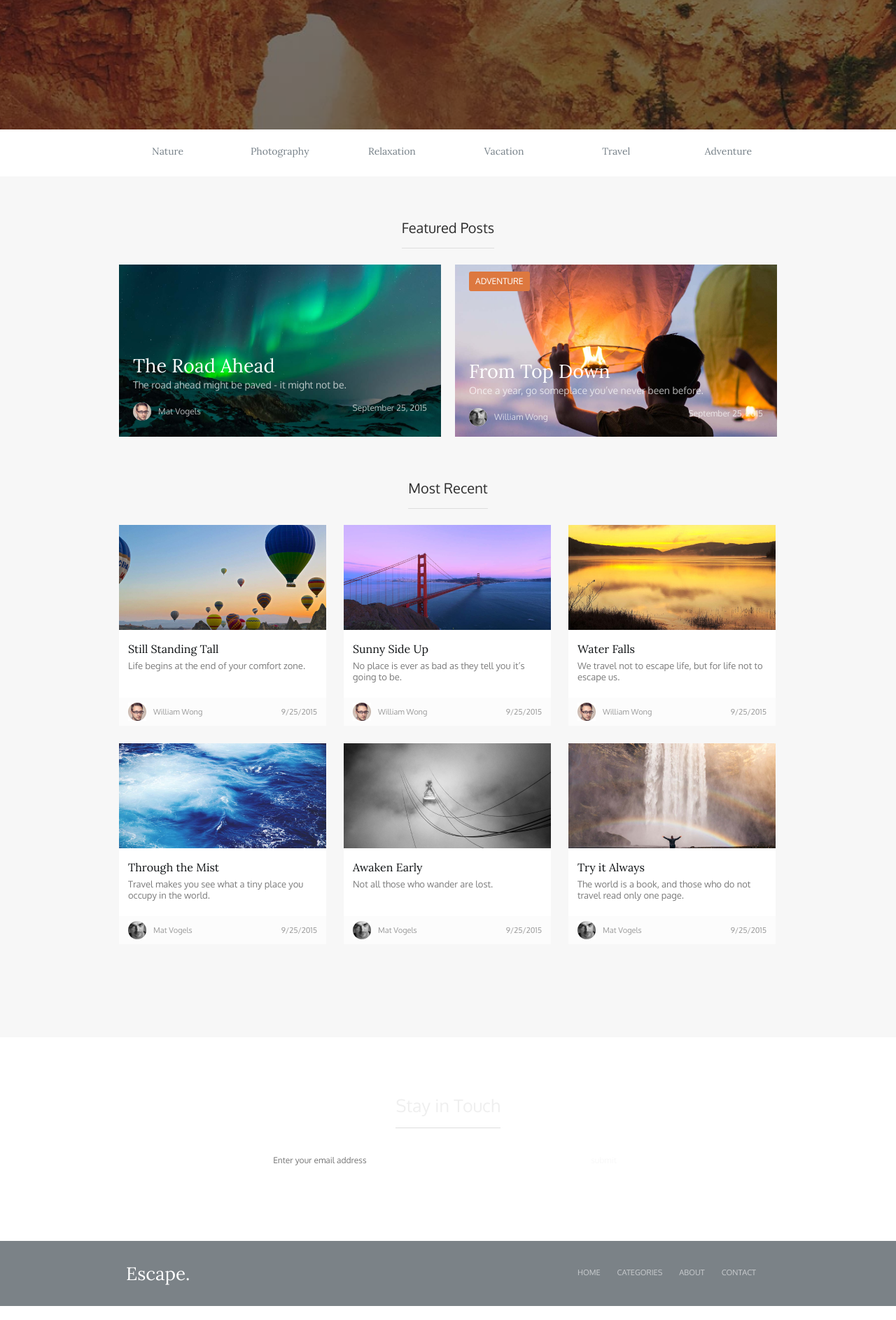
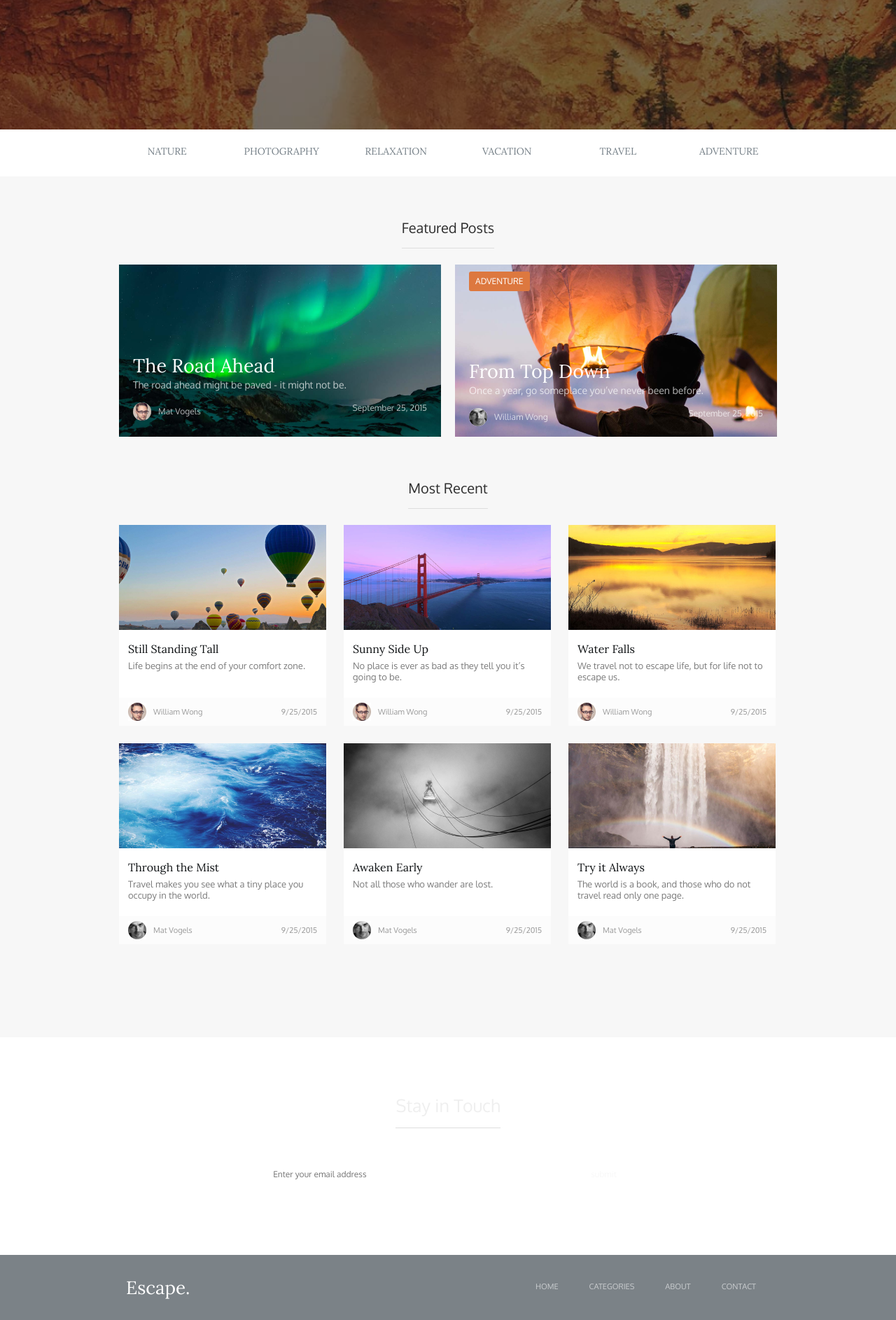
Before and after one commit to MerBasNik/lw4, a plain HTML site: page index.html in a window 1280 px wide. Shown: the part 355-2241 px from the top of the page at 70% size. Drawn offline with Linux system fonts and the light colour scheme.

Commit message:
Add files via upload

```diff
--- a/css/index_style.css
+++ b/css/index_style.css
@@ -2,10 +2,6 @@
 .header {
     background: #754F2B url(../images/header&footer/header.png) center no-repeat;
     background-size: cover;
-    color: #fff;
-}
-
-.header__nav_link {
     color: #fff;
 }
 
@@ -53,38 +49,19 @@
     padding: 13px 0;
     margin-right: 21px;
     width: 16%;
-    transition: 0.1 linear;
 }
 
 .nav__item:last-child {
     margin-right: 0;
 }
 
-.nav__link {
+.nav--item {
     color: #768088;
     font: 400 14px 'Lora';
-    text-decoration: none;
-    display: inline-block;
-    position: relative;
-    padding-bottom: 5px;
 }
 
-.nav__link::after {
-    content: "";
-    position: absolute;
-    bottom: 0;
-    left: 50%;
-    display: block;
-    background: none repeat scroll 0 0 transparent;
-    height: 2px;
-    width: 0;
+.nav--item::after {
     background: #768088;
-    transition: width 0.3s ease 0s, left 0.3s ease 0s;
-}
-
-.nav__link:hover::after {
-    width: 100%;
-    left: 0;
 }
 
 /* SECTION */
@@ -125,6 +102,7 @@
     background: #fff url(../images/features/feat_l.png) center no-repeat;
     background-size: cover;
     margin-right: 10px;
+    position: relative;
 }
 
 .features__item:nth-child(2) {
@@ -151,6 +129,10 @@
 .features__footer {
     display: flex;
     justify-content: space-between;
+    top: 100%;
+    left: 0;
+    z-index: 0;
+    position: sticky;
 }
 
 .features__footer_l {
@@ -231,9 +213,11 @@
     justify-content: space-between;
     align-items: center;
     position: sticky;
+    top: 100%;
+    left: 0;
+    z-index: 0;
     padding: 7px 13px;
     background-color: #FCFCFC;
-    top: 100%;
 }
 
 .about__footer_l {
--- a/css/main-style.css
+++ b/css/main-style.css
@@ -25,17 +25,17 @@
     font: 400 26px 'Lora';
 }
 
-.header__nav_link {
-    padding: 0 20px;
+.nav__link {
+    color: #fff;
+    padding: 0 20px 5px;
     text-decoration: none;
     text-transform: uppercase;
     font: 12px/1.67 'Oxygen';
     display: inline-block;
     position: relative;
-    padding-bottom: 5px;
 }
 
-.header__nav_link::after {
+.nav__link::after {
     content: "";
     position: absolute;
     bottom: 0;
@@ -48,9 +48,13 @@
     transition: width 0.3s ease 0s, left 0.3s ease 0s;
 }
 
-.header__nav_link:hover::after {
+.nav__link:hover::after {
     width: 100%;
     left: 0;
+}
+
+.nav__link:last-child {
+    margin-right: 0;
 }
 
 /* FOOTER */
@@ -77,7 +81,7 @@
     font: 400 25px 'Oxygen';
 }
 
-.footer__input {
+.footer__intro_form {
     margin: 20px 0 0 0;
     display: flex;
     justify-content: center;
@@ -112,7 +116,7 @@
     opacity: 0.6;
 }
 
-.footer__item {
+.footer__inner_item {
     display: flex;
     justify-content: space-between;
     align-items: center;
@@ -125,36 +129,7 @@
     color: #fff;
 }
 
-.footer__nav_link {
-    color: #fff;
+.footer--nav {
     font: 400 11px 'Oxygen';
     opacity: 0.6;
-    text-decoration: none;
-    text-transform: uppercase;
-    display: inline-block;
-    margin-right: 20px;
-    padding-bottom: 5px;
-    position: relative;
 }
-
-.footer__nav_link::after {
-    content: "";
-    position: absolute;
-    bottom: 0;
-    left: 50%;
-    display: block;
-    background: none repeat scroll 0 0 transparent;
-    height: 2px;
-    width: 0;
-    background: #fff;
-    transition: width 0.3s ease 0s, left 0.3s ease 0s;
-}
-
-.footer__nav_link:hover::after {
-    width: 100%;
-    left: 0;
-}
-
-.footer__link:last-child {
-    margin-right: 0;
-}
--- a/css/the-road-ahead_style.css
+++ b/css/the-road-ahead_style.css
@@ -18,12 +18,12 @@
     color: #2E2E2E;
 }
 
-.header__nav_link {
+.header--nav {
     color: #2E2E2E;
 }
 
-.header__nav_link::after {
-    background: #2E2E2E;
+.header--nav::after {
+    background-color: #2E2E2E;
 }
 
 /* INTRO */
--- a/index.html
+++ b/index.html
@@ -16,11 +16,11 @@
                     <div class="header__title">
                         <p>Escape.</p>
                     </div>
-                    <nav class="header__nav">
-                        <a class="header__nav_link" href="#">home</a>
-                        <a class="header__nav_link" href="#">categories</a>
-                        <a class="header__nav_link" href="#">about</a>
-                        <a class="header__nav_link" href="#">contact</a>
+                    <nav class="nav">
+                        <a class="nav__link" href="#">home</a>
+                        <a class="nav__link" href="#">categories</a>
+                        <a class="nav__link" href="#">about</a>
+                        <a class="nav__link" href="#">contact</a>
                     </nav>
                 </div>
                 <div class="intro">
@@ -38,22 +38,22 @@
             <div class="container">
                 <div class="nav__inner">
                     <div class="nav__item">
-                        <a class="nav__link" href="#">Nature</a>
+                        <a class="nav--item nav__link" href="#">Nature</a>
                     </div>
                     <div class="nav__item">
-                        <a class="nav__link" href="#">Photography</a>
+                        <a class="nav--item nav__link" href="#">Photography</a>
                     </div>
                     <div class="nav__item">
-                        <a class="nav__link" href="#">Relaxation</a>
+                        <a class="nav--item nav__link" href="#">Relaxation</a>
                     </div>
                     <div class="nav__item">
-                        <a class="nav__link" href="#">Vacation</a>
+                        <a class="nav--item nav__link" href="#">Vacation</a>
                     </div>
                     <div class="nav__item">
-                        <a class="nav__link" href="#">Travel</a>
+                        <a class="nav--item nav__link" href="#">Travel</a>
                     </div>
                     <div class="nav__item">
-                        <a class="nav__link" href="#">Adventure</a>
+                        <a class="nav--item nav__link" href="#">Adventure</a>
                     </div>
                 </div>
             </div>
@@ -232,23 +232,23 @@
                     <div class="footer__intro_title">
                         <p class="footer__intro_p">Stay in Touch</p>
                     </div>
-                    <form class="footer__input">
-                        <input class="input__text" type="text" placeholder="Enter your email address">
-                        <input class="input__submit" type="submit" value="submit">
+                    <form class="footer__intro_form">
+                        <input class="footer__intro_form input__text" type="text" name="email" placeholder="Enter your email address">
+                        <input class="footer__intro_form input__submit" type="submit" value="submit">
                     </form>
                 </div>
             </div>
             <div class="footer__inner">
                 <div class="container">
-                    <div class="footer__item">
+                    <div class="footer__inner_item">
                         <div class="footer__inner_title">
                             <p>Escape.</p>
                         </div>
-                        <nav class="footer__nav">
-                            <a class="footer__nav_link" href="#">home</a>
-                            <a class="footer__nav_link" href="#">categories</a>
-                            <a class="footer__nav_link" href="#">about</a>
-                            <a class="footer__nav_link" href="#">contact</a>
+                        <nav class="nav">
+                            <a class="nav__link footer--nav" href="#">home</a>
+                            <a class="nav__link footer--nav" href="#">categories</a>
+                            <a class="nav__link footer--nav" href="#">about</a>
+                            <a class="nav__link footer--nav" href="#">contact</a>
                         </nav>
                     </div>
                 </div>
```
Also changed, not shown: the-road-ahead.html (+14 -14 lines).
